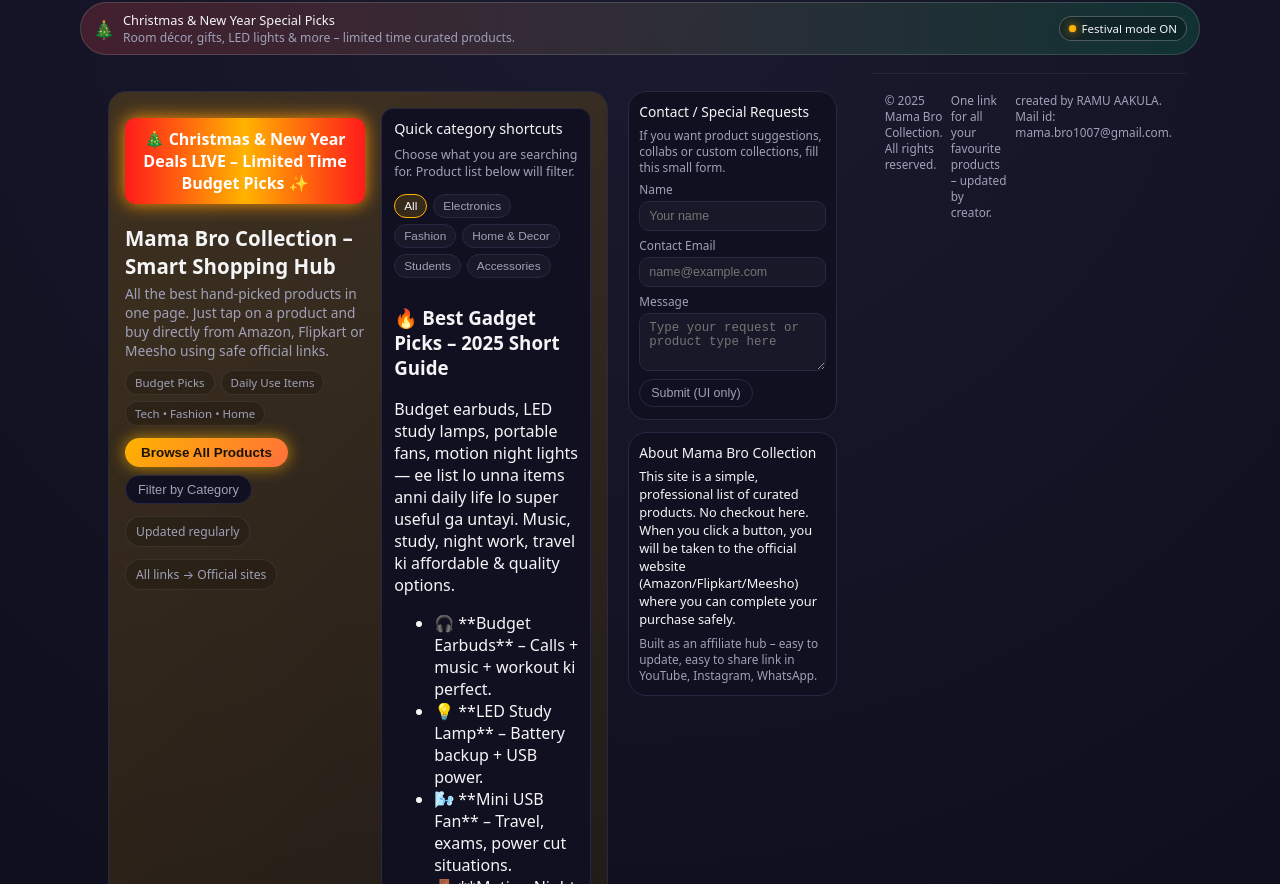
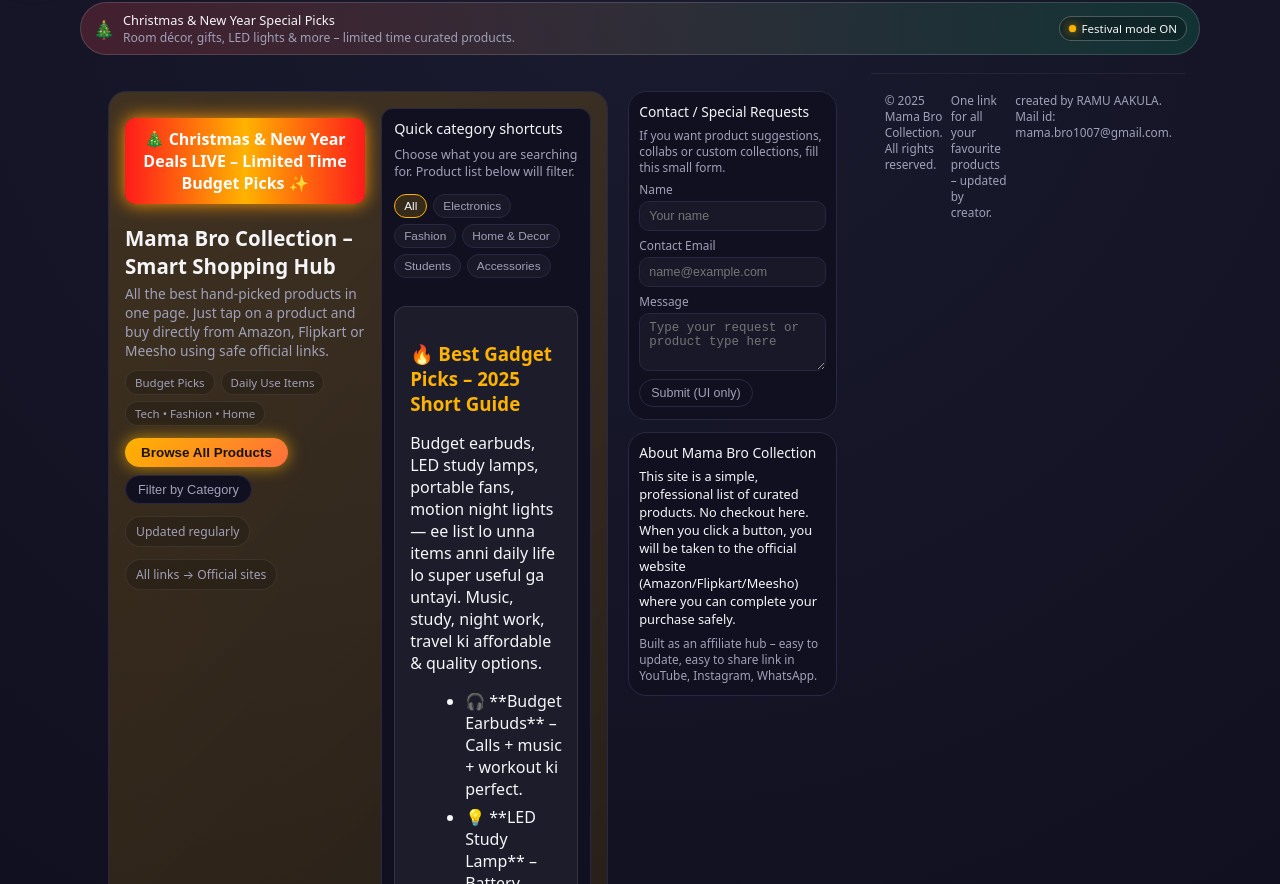
Before and after one commit to ramakula0-creator/mamabro-collections, a plain HTML site: page index.html in a window 1280 px wide. Shown: the part 68-952 px from the top of the page. Drawn offline with Linux system fonts and the light colour scheme.

Commit message:
Add styles for mini-block class in index.html
Added styles for mini-block elements.

```diff
--- a/index.html
+++ b/index.html
@@ -613,6 +613,23 @@ body.festival-mode::before {
   0% { opacity: 0.4; }
   100% { opacity: 1; }
 }
+.mini-block {
+  background: rgba(255,255,255,0.05);
+  padding: 15px;
+  margin: 20px 0;
+  border-radius: 12px;
+  border: 1px solid rgba(255,255,255,0.1);
+}
+.mini-block h3 {
+  margin-bottom: 10px;
+  color: #ffb300;
+}
+.mini-block ul {
+  margin-left: 15px;
+}
+.mini-block ul li {
+  margin-bottom: 6px;
+    }
 
   </style>
 </head>
```
